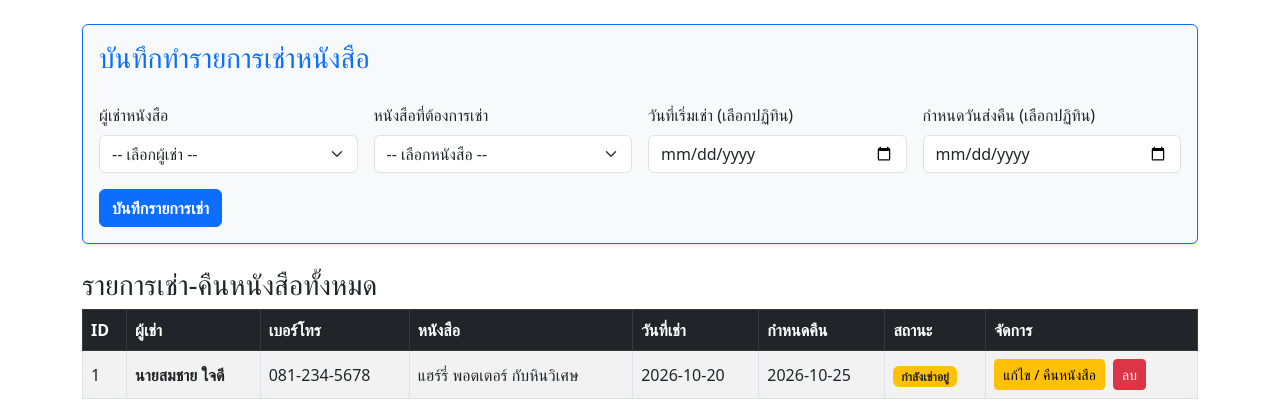
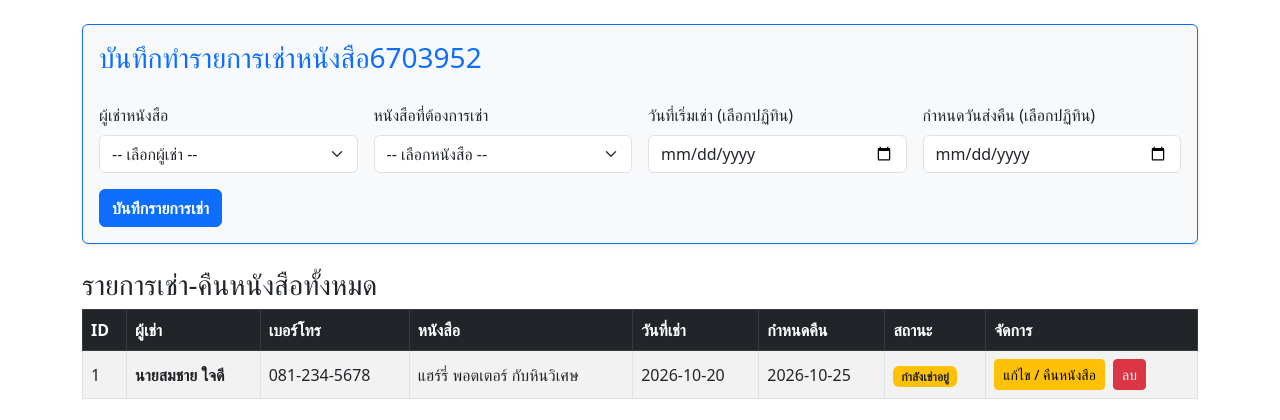
Before and after one commit to marknaja33240-lang/book-rental-app, a Node server app: page /rentals in a window 1280 px wide. Shown: the part 82-502 px from the top of the page. Run offline with Node 20, Linux system fonts and the light colour scheme; data comes from the database, SQL or seed files in the repository; data that the repository does not hold is empty.

Commit message:
Update heading title

```diff
--- a/app/views/rentals.ejs
+++ b/app/views/rentals.ejs
@@ -15,7 +15,7 @@
 
     <!-- Form บันทึกการเช่า -->
     <div class="card mb-4 p-3 bg-light shadow-sm border-primary">
-        <h3 class="text-primary">บันทึกทำรายการเช่าหนังสือ</h3>
+        <h3 class="text-primary">บันทึกทำรายการเช่าหนังสือ6703952</h3>
         <form action="/rentals/add" method="POST" class="row g-3 mt-1">
             <div class="col-md-3">
                 <label class="form-label">ผู้เช่าหนังสือ</label>
```
